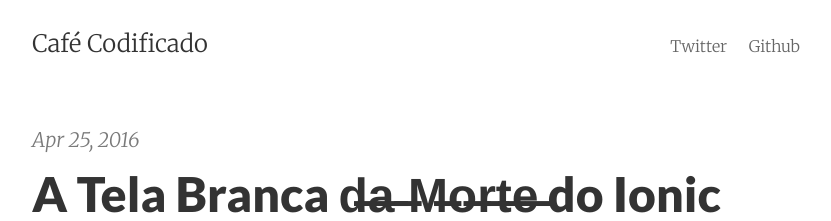
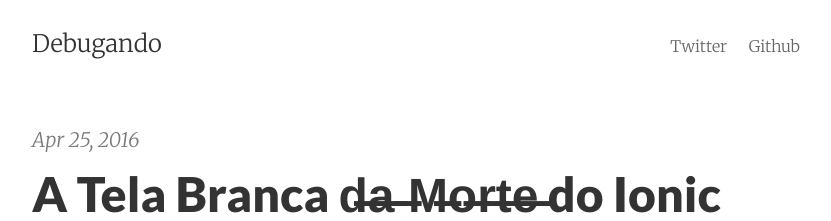
Before and after one commit to cafecodificado/cafecodificado.github.io, a Jekyll site: the page built from index.html, in a window 1280 px wide. Shown: the top 221 px of the page, without its empty margins (224-1055 px from the left). Built offline with Jekyll 4.4.1, drawn with Linux system fonts in a browser that asks for light colours; the list of posts is cut into pages by our own code.

Commit message:
new name

```diff
--- a/_config.yml
+++ b/_config.yml
@@ -1,10 +1,10 @@
 excerpt_separator: ""
 pygments: true
 markdown: kramdown
-url: http://cafecodificado.github.io
-title: Café Codificado
+url: http://debugando.github.io
+title: Debugando
 email:
-author: cafecodificado
+author: godrix
 description: Manhãs são para café e codificação
 paginate: 5
 google_analytics:
```
